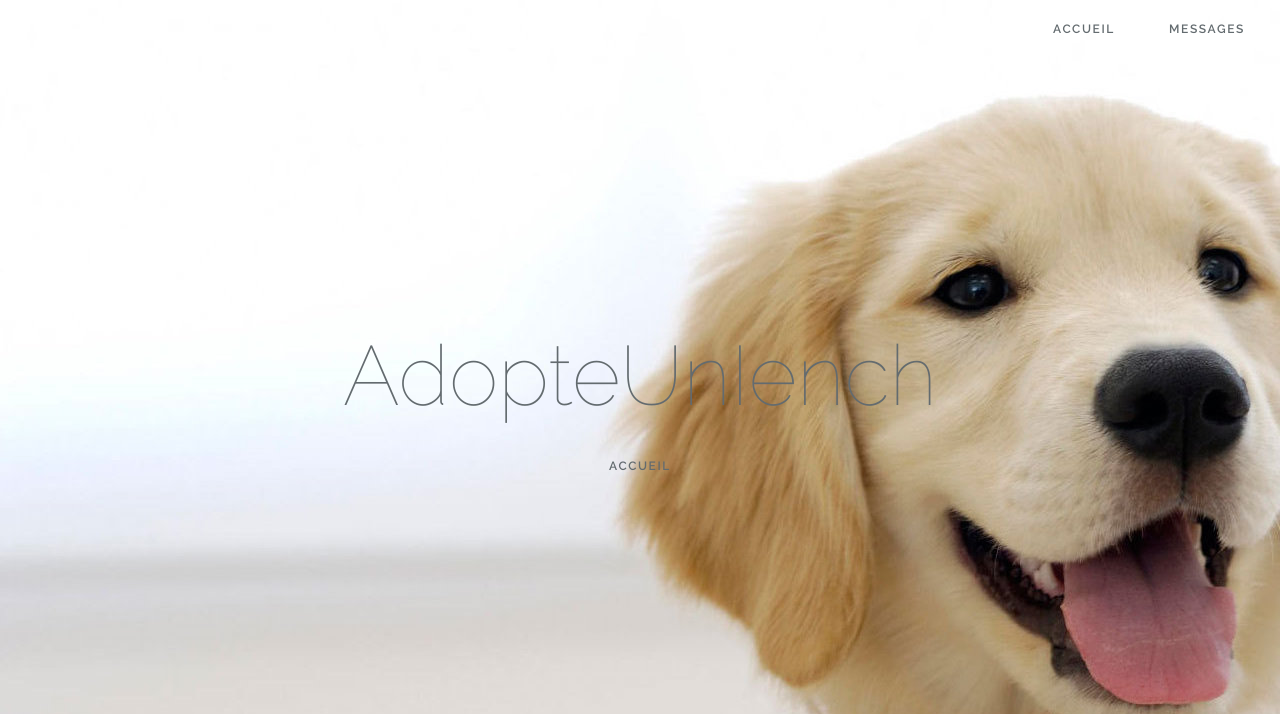
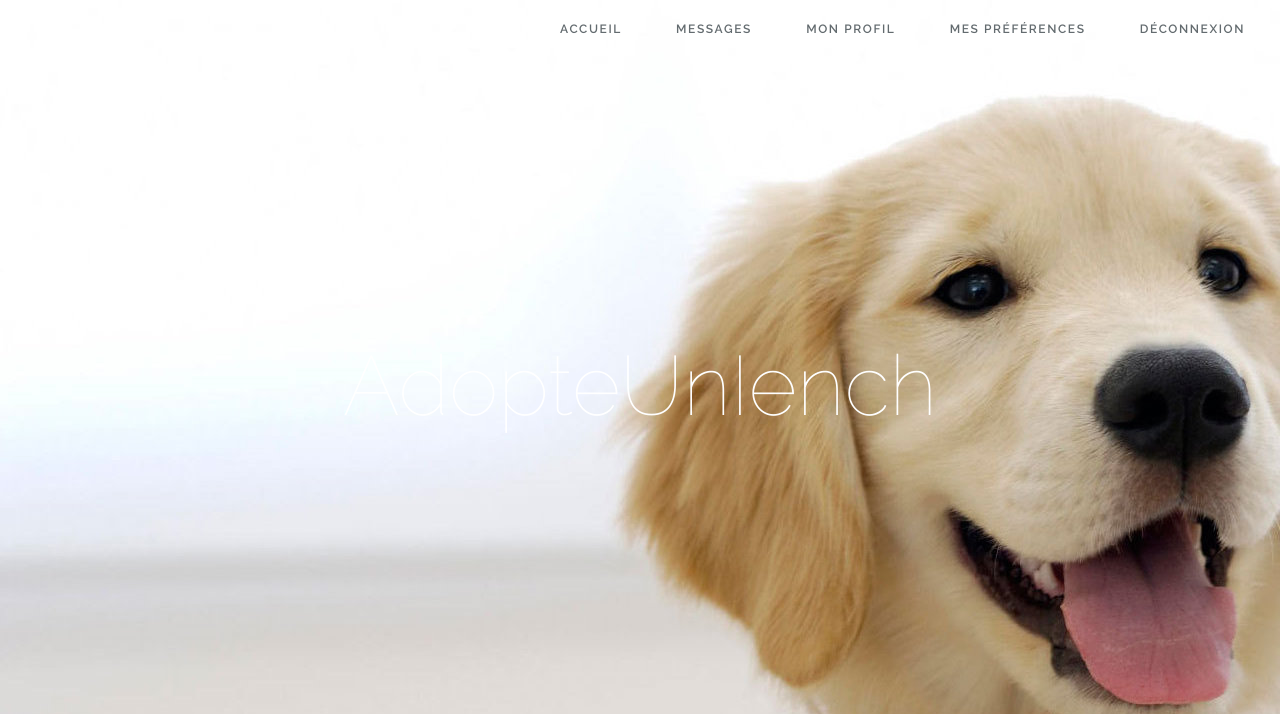
Before and after one commit to WhiteDevil2013/AdopteUnIench, a Laravel app: page / in a window 1280 px wide. Shown: the top 714 px of the page. Run offline with Laravel 8, Linux system fonts and the light colour scheme; the visitor is signed in with stand-in values (Sample User, id 1).

Commit message:
Adapt home page

```diff
--- a/resources/views/welcome.blade.php
+++ b/resources/views/welcome.blade.php
@@ -72,6 +72,11 @@
                     @if (Auth::check())
                         <a href="{{ url('/home') }}">Accueil</a>
                         <a href="{{ url('/message') }}">Messages</a>
+                        <a href="{{ url('/profile') }}">Mon Profil</a>
+                        <a href="{{ url('/preference') }}">Mes Préférences</a>
+                        <a href="{{ route('logout') }}" onclick="event.preventDefault(); document.getElementById('logout-form').submit();">
+                            Déconnexion
+                        </a>
                     @else
                         <a href="{{ url('/login') }}">Connexion</a>
                         <a href="{{ url('/register') }}">Inscription</a>
@@ -80,17 +85,8 @@
             @endif
 
             <div class="content">
-                <div class="title m-b-md">
+                <div class="title m-b-md" style="color: white">
                     AdopteUnIench
-                </div>
-
-                <div class="links">
-                    @if (Auth::check())
-                        <a href="http://homestead.app/home">Accueil</a>
-                    @else
-                        <a href="http://homestead.app/login">Connexion</a>
-                        <a href="http://homestead.app/register">Inscription</a>
-                    @endif
                 </div>
             </div>
         </div>
```
